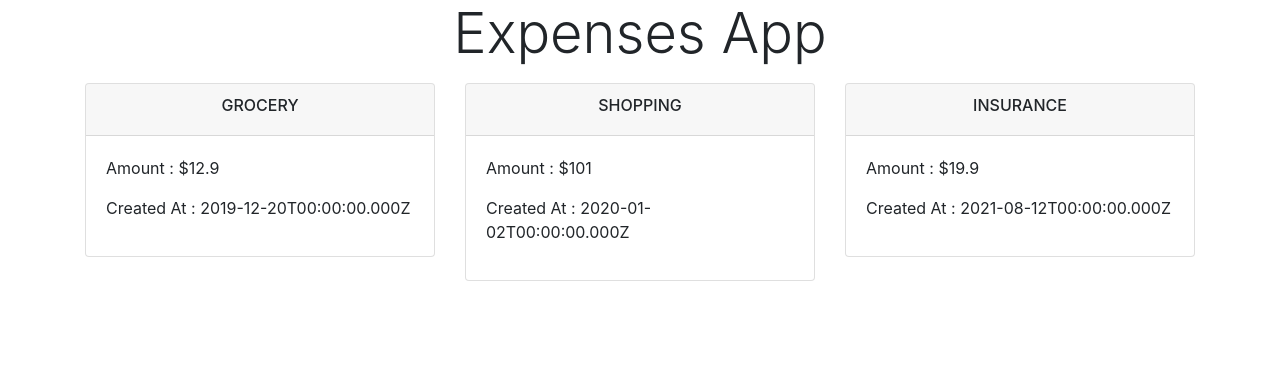
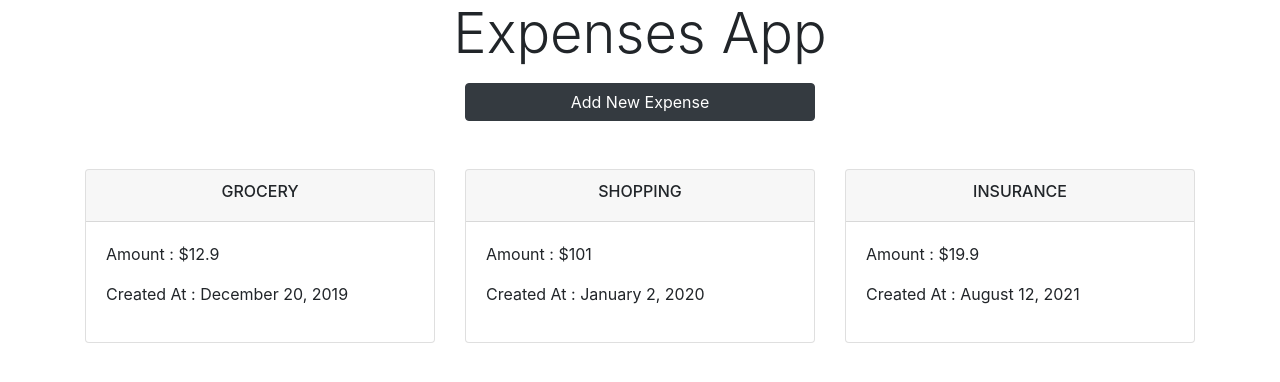
Before and after one commit to synergy2411/brillio-react-apr22, a React (Create React App) app in the folder first-app/: page / in a window 1280 px wide. Shown: the top 382 px of the page. Built offline with nearby package versions, Linux system fonts and the light colour scheme.

Commit message:
state added

```diff
--- /dev/null
+++ b/first-app/src/Components/Expenses/AddExpense/AddExpense.tsx
@@ -0,0 +1,9 @@
+const AddExpense : React.FC<{}> = (props) => {
+    return (
+        <div>
+            form coming soon...
+        </div>
+    )
+}
+
+export default AddExpense;
--- /dev/null
+++ b/first-app/src/Components/Expenses/ExpenseDate/ExpenseDate.tsx
@@ -0,0 +1,12 @@
+import React from "react";
+
+const ExpenseDate : React.FC<{createdAt : Date}> = (props) => {
+
+    const day = props.createdAt.toLocaleString("en-US", { day : "numeric"});
+    const month = props.createdAt.toLocaleString("en-US", { month : "long"});
+    const year = props.createdAt.getFullYear()
+    return <p>Created At : {month} {day}, {year}</p>
+
+}
+
+export default ExpenseDate;
--- a/first-app/src/Components/Expenses/ExpenseItem/ExpenseItem.tsx
+++ b/first-app/src/Components/Expenses/ExpenseItem/ExpenseItem.tsx
@@ -1,5 +1,6 @@
 import React from "react";
 import { IExpense } from "../../../model/expense.interface";
+import ExpenseDate from "../ExpenseDate/ExpenseDate";
 
 // const ExpenseItem = (props : {expense : IExpense}) => {
 const ExpenseItem : React.FC<{expense : IExpense}> = (props) => {
@@ -12,7 +13,7 @@ const ExpenseItem : React.FC<{expense : IExpense}> = (props) => {
                 </div>
                 <div className="card-body">
                     <p>Amount : ${props.expense.amount}</p>
-                    <p>Created At : {props.expense.createdAt.toISOString()} </p>
+                    <ExpenseDate createdAt={props.expense.createdAt} />
                 </div>
             </div>
         </div>
--- a/first-app/src/Components/Expenses/Expenses.tsx
+++ b/first-app/src/Components/Expenses/Expenses.tsx
@@ -1,7 +1,11 @@
+import { useState } from 'react';
 import { IExpense } from "../../model/expense.interface";
+import AddExpense from "./AddExpense/AddExpense";
 import ExpenseItem from "./ExpenseItem/ExpenseItem";
 
 const Expenses = () => {
+
+     const [showComp, setShowComp] = useState<boolean>(false)
 
     let expenses : Array<IExpense> = [
         { id: "e001", title: "grocery", createdAt: new Date("Dec 20, 2019"), amount: 12.9 },
@@ -9,9 +13,21 @@ const Expenses = () => {
         { id: "e003", title: "insurance", createdAt: new Date("Aug 12, 2021"), amount: 19.9 },
     ]
 
+    const clickHandler = () => {
+        setShowComp(!showComp)
+    }
+
     return (
         <div>
             <p className="display-4 text-center">Expenses App</p>
+            <div className="row">
+                <div className="col-4 offset-4">
+                    <button className="btn btn-block btn-dark" onClick={clickHandler} >Add New Expense</button>
+                </div>
+            </div>
+            <br/>
+            { showComp ? <AddExpense /> : ''}
+            <br/>
             <div className="row">
                 <ExpenseItem expense={expenses[0]} />
                 <ExpenseItem expense={expenses[1]}/>
```
Also changed, not shown: 1 other file (tests, documents, lock files or other folders).
